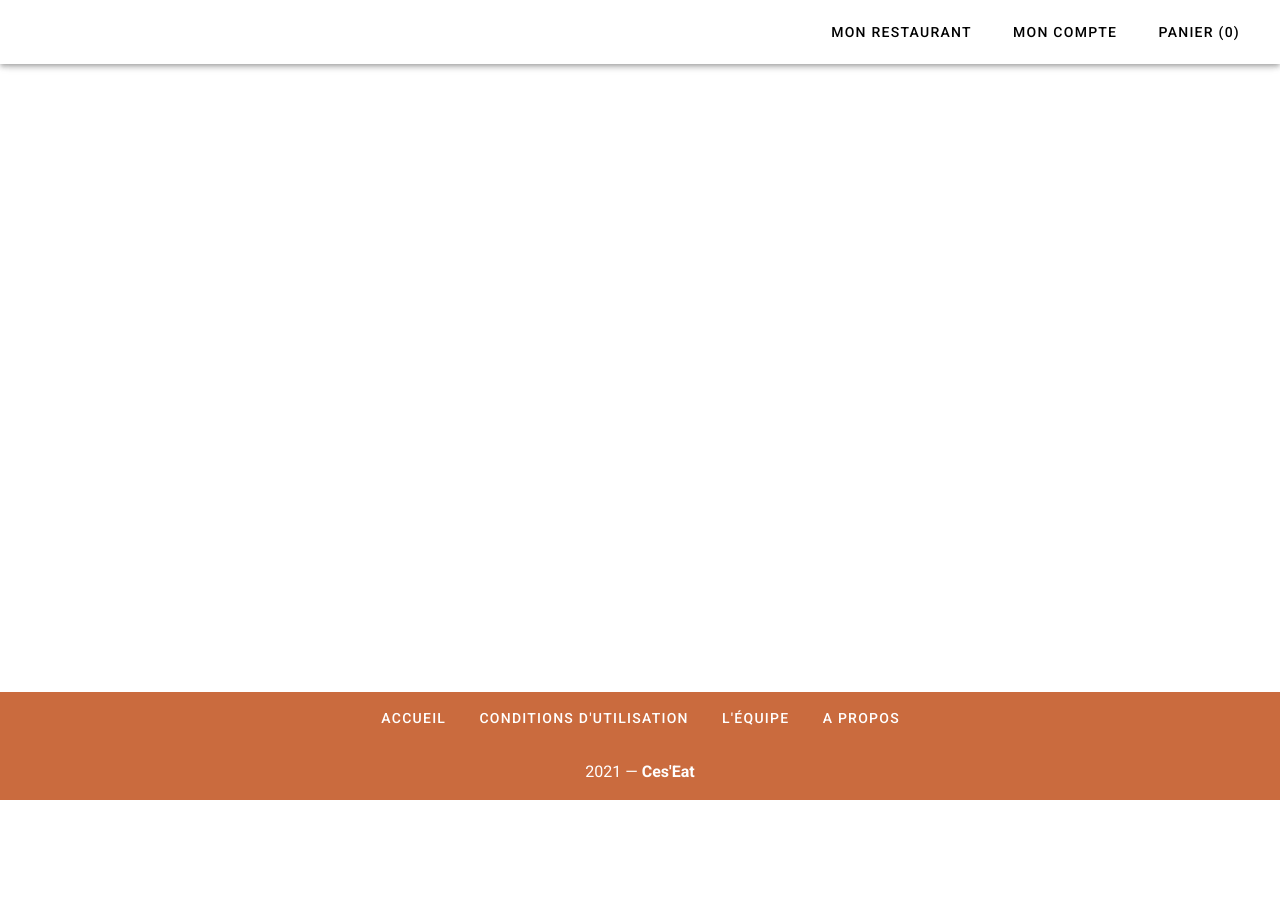
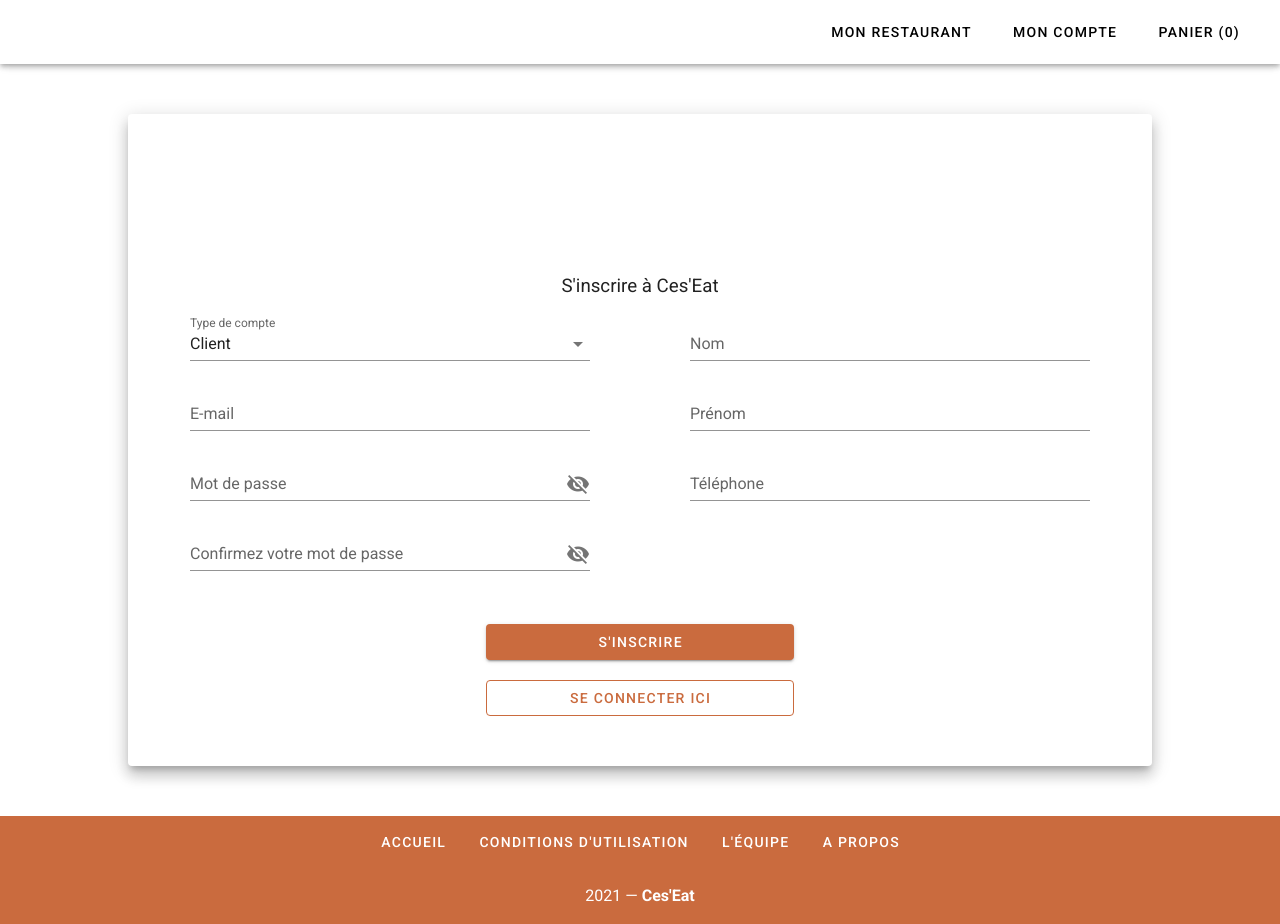
Before and after one commit to leodidier14/ceseat_frontend, a Vue app: page /register in a window 1280 px wide. Before the commit the page ends 800 px from the top, so only its background shows below. Built offline with nearby package versions, Linux system fonts and the light colour scheme.

Commit message:
register v + login update + css update

```diff
--- a/package.json
+++ b/package.json
@@ -7,6 +7,7 @@
     "build": "vue-cli-service build"
   },
   "dependencies": {
+    "@types/vuelidate": "^0.7.14",
     "axios": "^0.21.1",
     "lodash": "^4.17.21",
     "vue": "^2.6.11",
@@ -27,6 +28,7 @@
     "typescript": "~4.1.5",
     "vue-cli-plugin-vuetify": "~2.4.1",
     "vue-template-compiler": "^2.6.11",
+    "vuelidate": "^0.7.6",
     "vuetify-loader": "^1.7.0"
   }
 }
--- a/src/App.vue
+++ b/src/App.vue
@@ -6,7 +6,7 @@
     <div v-else>
       <Navbar />
     </div>
-    <v-main>
+    <v-main class="main">
       <router-view />
     </v-main>
     <template>
@@ -54,13 +54,15 @@
 </script>
 
 <style>
-/* html {
-  overflow: hidden !important;
-  scrollbar-width: none;
-  -ms-overflow-style: none;
+.main {
+  margin-top: 50px;
+  margin-bottom: 50px;
+}
+html {
+  overflow-y: auto !important;
 }
 
-html::-webkit-scrollbar {
+/* html::-webkit-scrollbar {
   width: 0;
   height: 0;
 } */
--- a/src/main.ts
+++ b/src/main.ts
@@ -3,6 +3,9 @@
 import router from './router'
 import store from './store'
 import vuetify from './plugins/vuetify'
+import vuelidate from 'vuelidate'
+
+Vue.use(vuelidate)
 
 Vue.config.productionTip = false
 
--- a/src/router/index.ts
+++ b/src/router/index.ts
@@ -11,6 +11,14 @@
     // this generates a separate chunk (about.[hash].js) for this route
     // which is lazy-loaded when the route is visited.
     component: () => import(/* webpackChunkName: "about" */ '@/views/Login.vue')
+  },
+  {
+    path: '/register',
+    name: 'Register',
+    // route level code-splitting
+    // this generates a separate chunk (about.[hash].js) for this route
+    // which is lazy-loaded when the route is visited.
+    component: () => import(/* webpackChunkName: "about" */ '@/views/Register.vue')
   },
   {
     path: '/restaurants-list',
--- a/src/views/ArticleChoice.vue
+++ b/src/views/ArticleChoice.vue
@@ -1,11 +1,5 @@
 <template>
-  <v-card
-    class="restaurants-list mx-auto pb-5"
-    elevation="10"
-    width="80%"
-    height="70%"
-    max-height="80%"
-  >
+  <v-card class="mx-auto" elevation="10" width="80%" height="100%">
     <div id="banner">
       <H1 class="ml-10" id="title">McDonald's</H1>
     </div>
@@ -17,8 +11,7 @@
         {{ type }}
       </v-tab>
     </v-tabs>
-
-    <v-tabs-items v-model="currentType">
+    <v-tabs-items class="articles-list" v-model="currentType">
       <v-tab-item v-for="key in Object.keys(getArticleTypeMap())" :key="key">
         <div
           id="restaurant-card-layout"
@@ -33,17 +26,6 @@
         </div>
       </v-tab-item>
     </v-tabs-items>
-    <!--div
-      id="restaurant-card-layout"
-      v-for="article in articles"
-      :key="article.name"
-    >
-      <ArticleCard :article="article">
-        <template v-slot:article-image>
-          <v-img :src="article.image"></v-img>
-        </template>
-      </ArticleCard>
-    </div-->
   </v-card>
 </template>
 
@@ -68,6 +50,34 @@
         "Pain, Triple steack haché, Triple fromage, Sauce, Cornichon",
       type: "Burger",
       price: 5.0,
+      quantity: 1,
+      image: require("../assets/triple_cheese.png"),
+    },
+    {
+      name: "Tripple Cheese 2",
+      description:
+        "Pain, Triple steack haché, Triple fromage, Sauce, Cornichon",
+      type: "Burger",
+      price: 5.0,
+      quantity: 1,
+      image: require("../assets/triple_cheese.png"),
+    },
+    {
+      name: "Tripple Cheese 3",
+      description:
+        "Pain, Triple steack haché, Triple fromage, Sauce, Cornichon",
+      type: "Burger",
+      price: 5.0,
+      quantity: 1,
+      image: require("../assets/triple_cheese.png"),
+    },
+    {
+      name: "Tripple Cheese 4",
+      description:
+        "Pain, Triple steack haché, Triple fromage, Sauce, Cornichon",
+      type: "Burger",
+      price: 5.0,
+      quantity: 1,
       image: require("../assets/triple_cheese.png"),
     },
     {
@@ -75,6 +85,7 @@
       description: "Pain, Poisson pané, Salade, Sauce, Cornichon",
       type: "Burger",
       price: 6.2,
+      quantity: 1,
       image: require("../assets/CBO.png"),
     },
     {
@@ -82,6 +93,7 @@
       description: "50cl de pure fraicheur. Et tout cela, sans sucre !",
       type: "Boisson",
       price: 3.5,
+      quantity: 1,
       image: require("../assets/coca_sans_sucre.png"),
     },
     {
@@ -89,6 +101,7 @@
       description: "Une portion de frite pour accompagner ton plat.",
       type: "Accompagnement",
       price: 2.5,
+      quantity: 1,
       image: require("../assets/frites.png"),
     },
   ];
@@ -109,8 +122,8 @@
 
 
 <style scoped>
-.restaurants-list {
-  margin-top: 50px;
+.articles-list {
+  height: 400px;
   overflow-y: auto;
 }
 
--- /dev/null
+++ b/src/views/Register.vue
@@ -0,0 +1,220 @@
+<template>
+  <v-card
+    class="register-card mx-auto"
+    elevation="10"
+    width="80%"
+    height="100%"
+  >
+    <v-img
+      class="logo mx-auto"
+      src="@/assets/logo_typo.png"
+      alt="Logo Ces'Eat"
+      contain
+      width="150"
+    ></v-img>
+    <h3 class="text-center">S'inscrire à Ces'Eat</h3>
+    <v-form class="mx-auto" ref="registerForm" lazy-validation>
+      <v-container>
+        <v-row no-gutters>
+          <v-col cols="12" md="6">
+            <v-select
+              class="input-field mx-auto"
+              color="#CA6B3E"
+              label="Type de compte"
+              v-model="register.accountType"
+              :items="accountTypes"
+              :rules="[rules.required]"
+              required
+            ></v-select>
+            <v-text-field
+              class="input-field mx-auto"
+              color="#CA6B3E"
+              label="E-mail"
+              v-model="register.email"
+              :rules="emailRules"
+              required
+            >
+            </v-text-field>
+            <v-text-field
+              class="input-field mx-auto"
+              color="#CA6B3E"
+              label="Mot de passe"
+              v-model="register.password"
+              :rules="[rules.required]"
+              :append-icon="showPassword ? 'mdi-eye' : 'mdi-eye-off'"
+              :type="showPassword ? 'text' : 'password'"
+              @click:append="showPassword = !showPassword"
+            ></v-text-field>
+            <v-text-field
+              class="input-field mx-auto"
+              color="#CA6B3E"
+              label="Confirmez votre mot de passe"
+              v-model="register.confirmedPassword"
+              :rules="[rules.required]"
+              :append-icon="showConfirmedPassword ? 'mdi-eye' : 'mdi-eye-off'"
+              :type="showConfirmedPassword ? 'text' : 'password'"
+              @click:append="showConfirmedPassword = !showConfirmedPassword"
+            ></v-text-field>
+          </v-col>
+          <v-col cols="12" md="6">
+            <v-text-field
+              class="input-field mx-auto"
+              color="#CA6B3E"
+              label="Nom"
+              v-model="register.lastName"
+              :rules="[rules.required]"
+              required
+            >
+            </v-text-field>
+            <v-text-field
+              class="input-field mx-auto"
+              color="#CA6B3E"
+              label="Prénom"
+              v-model="register.firstName"
+              :rules="[rules.required]"
+              required
+            >
+            </v-text-field>
+            <v-text-field
+              class="input-field mx-auto"
+              color="#CA6B3E"
+              label="Téléphone"
+              v-model="register.phoneNumber"
+              :rules="[rules.required]"
+              required
+            >
+            </v-text-field>
+          </v-col>
+        </v-row>
+      </v-container>
+      <div id="form-buttons">
+        <v-btn
+          class="form-button mt-5"
+          color="#CA6B3E"
+          style="color: white"
+          @click="submitForm"
+        >
+          S'inscrire
+        </v-btn>
+        <v-btn class="form-button mt-5" color="#CA6B3E" outlined>
+          <span class="old-on-ceseat-message">Déjà un compte ?</span>
+          Se connecter ici
+        </v-btn>
+      </div>
+    </v-form>
+  </v-card>
+</template>
+<script lang="ts">
+import { Component, Prop, Vue } from "vue-property-decorator";
+import axios from "axios";
+import { required, minLength, between } from "vuelidate/lib/validators";
+
+@Component
+export default class Register extends Vue {
+  /* post data */
+  private register: object = {
+    accountType: "Client",
+    email: "",
+    password: "",
+    confirmedPassword: "",
+    lastName: "",
+    firstName: "",
+    phoneNumber: "",
+  };
+
+  // private phoneNumber: string = "";
+
+  // private test: string = "";
+
+  // private validation: any = {
+  //   phoneNumber: {
+  //     required,
+  //     minLength: minLength(4),
+  //   },
+  // };
+
+  // get nameErrors() {
+  //   const errors: string[] = [];
+  //   if (!this.$v.phoneNumber.$dirty) return errors;
+  //   // !this.$v.name.decimal && errors.push('Name must be a number')
+  //   !this.$v.phoneNumber.maxLength &&
+  //     errors.push("Name must be at most 10 characters long");
+  //   !this.$v.phoneNumber.required && errors.push("Name is required.");
+  //   return errors;
+  // }
+
+  /* input rules,style and selectItem */
+  private showPassword: boolean = false;
+  private showConfirmedPassword: boolean = false;
+  private email: string = "";
+  private emailRules = [
+    (mail: string) => !!mail || "L'adresse mail est obligatoire",
+    (mail: string) =>
+      /.+@.+\..+/.test(mail) || "L'adresse mail doit être valide",
+  ];
+  private rules = {
+    required: (value: string) => !!value || "Ce champ est obligatoire.",
+  };
+
+  private accountTypes = [
+    "Client",
+    "Livreur",
+    "Restaurateur",
+    "Développeur",
+    "Commercial",
+    "Technicien",
+  ];
+
+  public submitForm(): void {
+    axios
+      .post("/register", this.register)
+      .then((res: any) => {
+        //Perform Success Action
+      })
+      .catch((error: any) => {
+        // error.response.status Check status code
+      })
+      .finally(() => {
+        //Perform action in always
+      });
+  }
+}
+</script>
+
+<style scoped>
+.logo {
+  padding-top: 50px;
+}
+
+h3 {
+  font-weight: normal;
+}
+.input-field {
+  width: 80%;
+}
+.form-button {
+  width: 30%;
+}
+#form-buttons {
+  display: flex;
+  flex-direction: column;
+  align-items: center;
+  margin-bottom: 50px;
+}
+@media screen and (max-width: 1280px) {
+  .old-on-ceseat-message {
+    display: none;
+  }
+}
+@media screen and (max-width: 960px) {
+  #login-card {
+    width: 80% !important;
+  }
+  .textfield {
+    width: 80%;
+  }
+  .form-button {
+    width: 80%;
+  }
+}
+</style>
--- a/src/views/RestaurantsList.vue
+++ b/src/views/RestaurantsList.vue
@@ -1,11 +1,5 @@
 <template>
-  <v-card
-    class="content mx-auto"
-    elevation="10"
-    width="80%"
-    height="80%"
-    max-height="80%"
-  >
+  <v-card class="mx-auto" elevation="10" width="80%" height="100%">
     <v-toolbar class="filter-bar" color="white">
       <v-text-field
         label="Nom du restaurant"
@@ -229,9 +223,6 @@
   padding-top: 20px;
   padding-bottom: 70px;
 }
-.content {
-  margin-top: 50px;
-}
 
 .restaurants-list {
   height: 80%;
```
Also changed, not shown: src/shims-tsx.d.ts (+4 -3 lines), src/views/Login.vue (+8 -2 lines).
